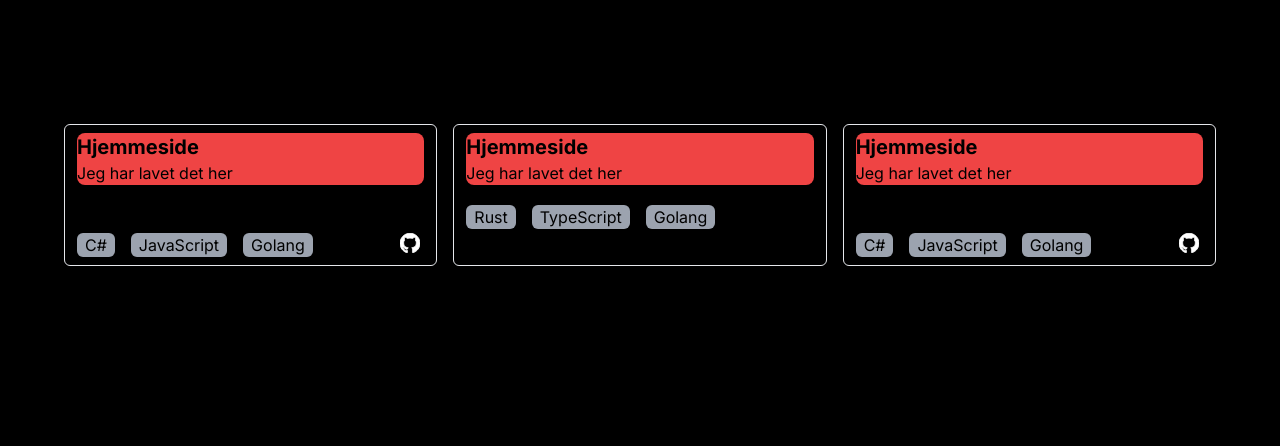
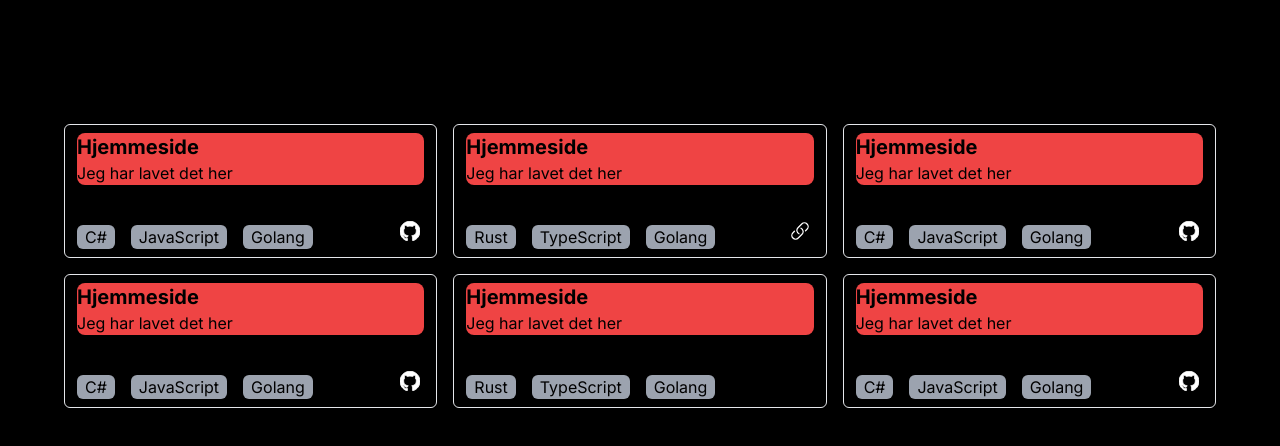
Before and after one commit to kronborg6/nextjs-portfolio, a Next.js app: page /projects in a window 1280 px wide. Shown: the top 446 px of the page. Built offline with nearby package versions, Linux system fonts and the light colour scheme.

Commit message:
todays work

```diff
--- a/app/projects/page.tsx
+++ b/app/projects/page.tsx
@@ -12,10 +12,31 @@ const projects = [
     title: "Hjemmeside",
     dec: "Jeg har lavet det her",
     tags: [tags[5], tags[3], tags[4]],
-    links: ["", "", ""],
+    links: ["g", "", "gg"],
   },
   {
     id: 3,
+    title: "Hjemmeside",
+    dec: "Jeg har lavet det her",
+    tags: [tags[0], tags[2], tags[4]],
+    links: ["https://www.google.com", "https://www.facebook.com", ""],
+  },
+  {
+    id: 4,
+    title: "Hjemmeside",
+    dec: "Jeg har lavet det her",
+    tags: [tags[0], tags[2], tags[4]],
+    links: ["https://www.google.com", "https://www.facebook.com"],
+  },
+  {
+    id: 5,
+    title: "Hjemmeside",
+    dec: "Jeg har lavet det her",
+    tags: [tags[5], tags[3], tags[4]],
+    links: ["gg", "", ""],
+  },
+  {
+    id: 6,
     title: "Hjemmeside",
     dec: "Jeg har lavet det her",
     tags: [tags[0], tags[2], tags[4]],
@@ -39,7 +60,7 @@ export default function Project() {
                 <div className="z-20 flex h-full w-full flex-col gap-4 bg-card-dots p-card-inner transition-[background-position] duration-300 ease-in-out">
                   <div className="flex-1">
                     <div className="rounded-md bg-chip bg-opacity-70 px-3 py-2">
-                      <div className="bg-red-500 rounded-lg mb-5">
+                      <div className="bg-red-500 rounded-lg mb-10">
                         <span className="text-xl font-bold">{data.title}</span>
                         <div>
                           <p>{data.dec}</p>
@@ -56,7 +77,7 @@ export default function Project() {
                             </span>
                           ))}
                         </div>
-                        <div className="flex h-full w-fit items-end justify-end">
+                        <div className="flex h-5 w-fit items-end justify-end">
                           <div className="darken-bg flex flex-col space-y-1 rounded-full bg-chip bg-opacity-70 p-1">
                             {data.links[0] ? (
                               <a href={data.links[0]}>
```
